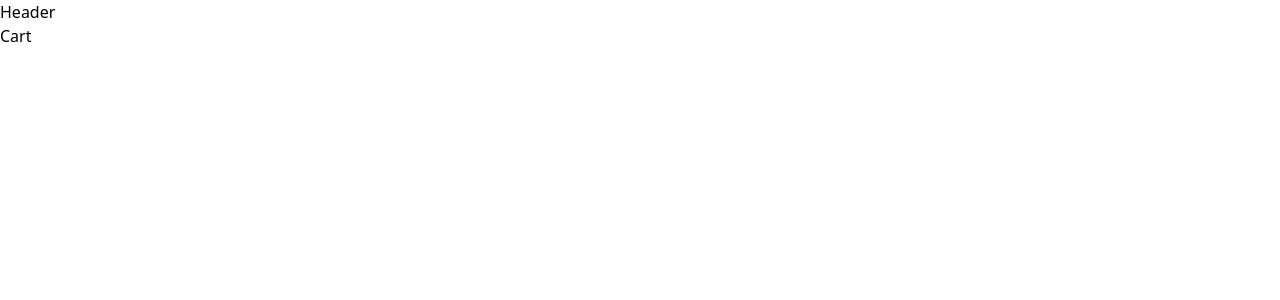
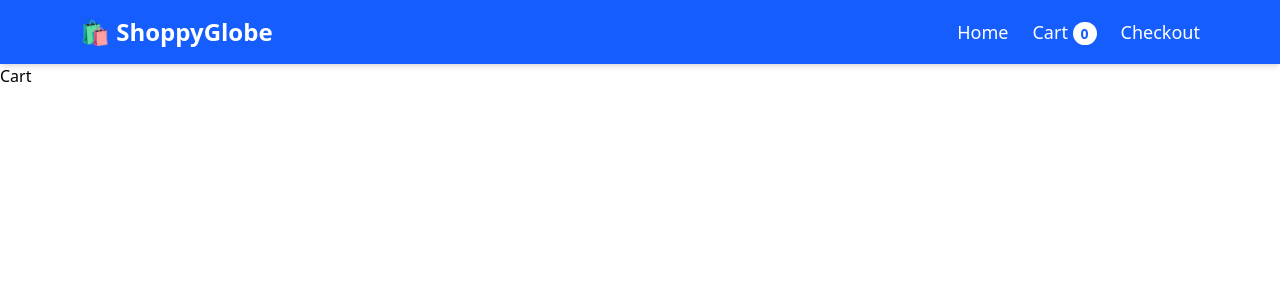
Before and after one commit to vjbravo123/ShoppyGlobe-FE-, a React (Vite) app: page /cart in a window 1280 px wide. Shown: the top 300 px of the page. Built offline with nearby package versions, Linux system fonts and the light colour scheme.

Commit message:
header added

```diff
--- a/src/components/Header.jsx
+++ b/src/components/Header.jsx
@@ -1,9 +1,33 @@
-import React from 'react'
+import { Link } from "react-router-dom";
 
 const Header = () => {
+
+
   return (
-    <div>Header</div>
-  )
-}
+    <header className="bg-blue-600 text-white shadow-md sticky top-0 z-50">
+      <div className="max-w-6xl mx-auto flex justify-between items-center p-4">
+        {/* Logo  with emoji*/}
+        <div className="text-2xl font-bold">
+          <Link to="/" className="hover:text-gray-200 transition">
+            🛍️ ShoppyGlobe
+          </Link>
+        </div>
 
-export default Header
+
+        <nav className="flex gap-6 text-lg font-medium">
+          <Link to="/" className="hover:text-gray-200 transition">
+            Home
+          </Link>
+          <Link to="/cart" className="hover:text-gray-200 transition">
+            Cart <span className="bg-white text-blue-600 px-2 py-0.5 rounded-full text-sm font-bold">0</span>
+          </Link>
+          <Link to="/checkout" className="hover:text-gray-200 transition">
+            Checkout
+          </Link>
+        </nav>
+      </div>
+    </header>
+  );
+};
+
+export default Header;
```
